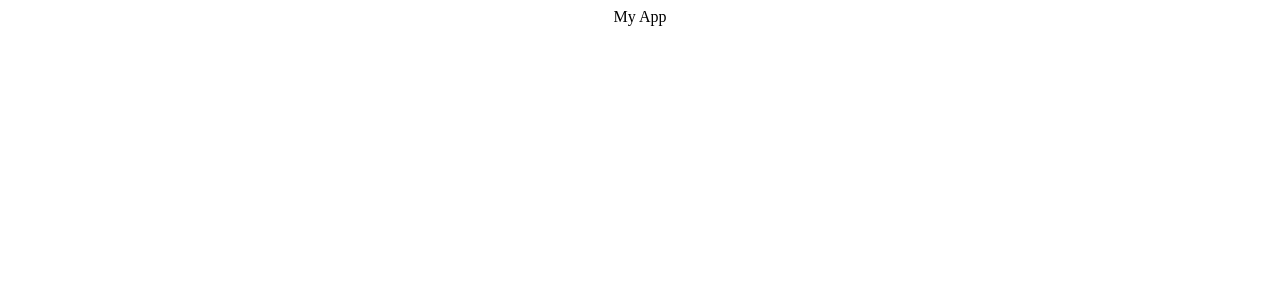
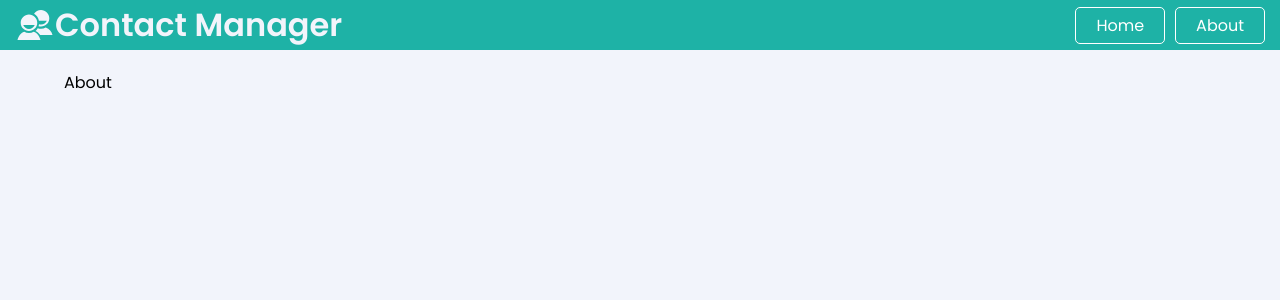
Before and after one commit to Kalaiyarazan/contact-manager, a React (Create React App) app in the folder client/: page /about in a window 1280 px wide. Shown: the top 300 px of the page. Built offline with nearby package versions, Linux system fonts and the light colour scheme.

Commit message:
Added Contact Context

```diff
--- a/client/src/App.css
+++ b/client/src/App.css
@@ -1,3 +1,78 @@
-.App {
-  text-align: center;
+@import url('https://fonts.googleapis.com/css?family=Poppins:400,500,600&display=swap');
+
+* {
+  margin: 0;
+  padding: 0;
+  box-sizing: border-box;
 }
+body {
+  font-family: 'Poppins', sans-serif;
+  background-color: #f2f4fb;
+}
+.bg-primary {
+  background-color: #192965;
+}
+.bg-secondary {
+  background-color: #ffa34d;
+}
+
+.bg-success {
+  background-color: #1eb2a6;
+}
+
+.bg-danger {
+  background-color: #f67575;
+}
+
+.bg-light {
+  background-color: #f2f4fb;
+}
+
+.bg-dark {
+  background-color: #393e46;
+}
+
+.white {
+  color: #f2f4fb;
+}
+
+a {
+  text-decoration: none;
+  margin: 5px;
+}
+
+.btn {
+  padding: 5px 20px;
+  color: white;
+}
+
+.nav-btn {
+  padding: 5px 20px;
+  border: 1px solid white;
+  border-radius: 5px;
+  color: white;
+}
+
+/* **************NavBar************** */
+
+.navbar {
+  height: 50px;
+  padding: 10px;
+  display: flex;
+  align-items: center;
+  justify-content: space-between;
+}
+
+.navbar .brand {
+  display: flex;
+  align-items: center;
+}
+.navbar .menu {
+  display: flex;
+  align-items: center;
+}
+.container {
+  margin: 0px 5%;
+  padding: 20px 0;
+  height: 100vh;
+}
--- a/client/src/App.js
+++ b/client/src/App.js
@@ -1,8 +1,27 @@
-import React from 'react';
+import React, { Fragment } from 'react';
+import { BrowserRouter as Router, Route, Switch } from 'react-router-dom';
 import './App.css';
+import Navbar from '../src/component/layout/Navbar';
+import Home from './component/pages/Home';
+import About from './component/pages/About';
+import ContactState from './context/contact/ContactState';
 
 function App() {
-  return <div className='App'>My App</div>;
+  return (
+    <ContactState>
+      <Router>
+        <Fragment>
+          <Navbar />
+          <div className='container'>
+            <Switch>
+              <Route exact path='/' component={Home} />
+              <Route exact path='/about' component={About} />
+            </Switch>
+          </div>
+        </Fragment>
+      </Router>
+    </ContactState>
+  );
 }
 
 export default App;
--- /dev/null
+++ b/client/src/component/pages/About.js
@@ -0,0 +1,7 @@
+import React from 'react';
+
+const About = () => {
+  return <div>About</div>;
+};
+
+export default About;
--- /dev/null
+++ b/client/src/component/pages/Home.js
@@ -0,0 +1,7 @@
+import React from 'react';
+
+const Home = () => {
+  return <div>Home</div>;
+};
+
+export default Home;
--- /dev/null
+++ b/client/src/context/contact/ContactState.js
@@ -0,0 +1,45 @@
+import React, { useReducer } from 'react';
+import ContactContext from '../contact/contactContext';
+import contactReducer from '../contact/contactReducer';
+import { ADD_CONTACT } from '../types';
+
+const ContactState = props => {
+  const initialState = {
+    contacts: [
+      {
+        name: 'Kalaiyarazan',
+        email: 'kalaiyarazan@gmail.com',
+        phone: '111-111-1111',
+        type: 'personal'
+      },
+      {
+        name: 'Chandru',
+        email: 'chandru@gmail.com',
+        phone: '222-222-2222',
+        type: 'professional'
+      },
+      {
+        name: 'Gunalan',
+        email: 'gunalan@gmail.com',
+        phone: '333-333-3333',
+        type: 'personal'
+      }
+    ]
+  };
+
+  //Add a Contact
+
+  //Update a Contact
+
+  //Delete a Contact
+
+  const [state, dispatch] = useReducer(contactReducer, initialState);
+
+  return (
+    <ContactContext.Provider value={{ contacts: state.contacts, ADD_CONTACT }}>
+      {props.children}
+    </ContactContext.Provider>
+  );
+};
+
+export default ContactState;
--- /dev/null
+++ b/client/src/context/contact/contactContext.js
@@ -0,0 +1,5 @@
+import { createContext } from 'react';
+
+const contactContext = createContext();
+
+export default contactContext;
--- /dev/null
+++ b/client/src/context/contact/contactReducer.js
@@ -0,0 +1,14 @@
+import React from 'react';
+import { ADD_CONTACT } from '../types';
+
+const contactReducer = (state, action) => {
+  switch (action.type) {
+    case ADD_CONTACT:
+      return state;
+
+    default:
+      return state;
+  }
+};
+
+export default contactReducer;
--- /dev/null
+++ b/client/src/context/types.js
@@ -0,0 +1,3 @@
+export const ADD_CONTACT = 'ADD_CONTACT';
+export const UPDATE_CONTACT = 'ADD_CONTACT';
+export const DELETE_CONTACT = 'ADD_CONTACT';
```
